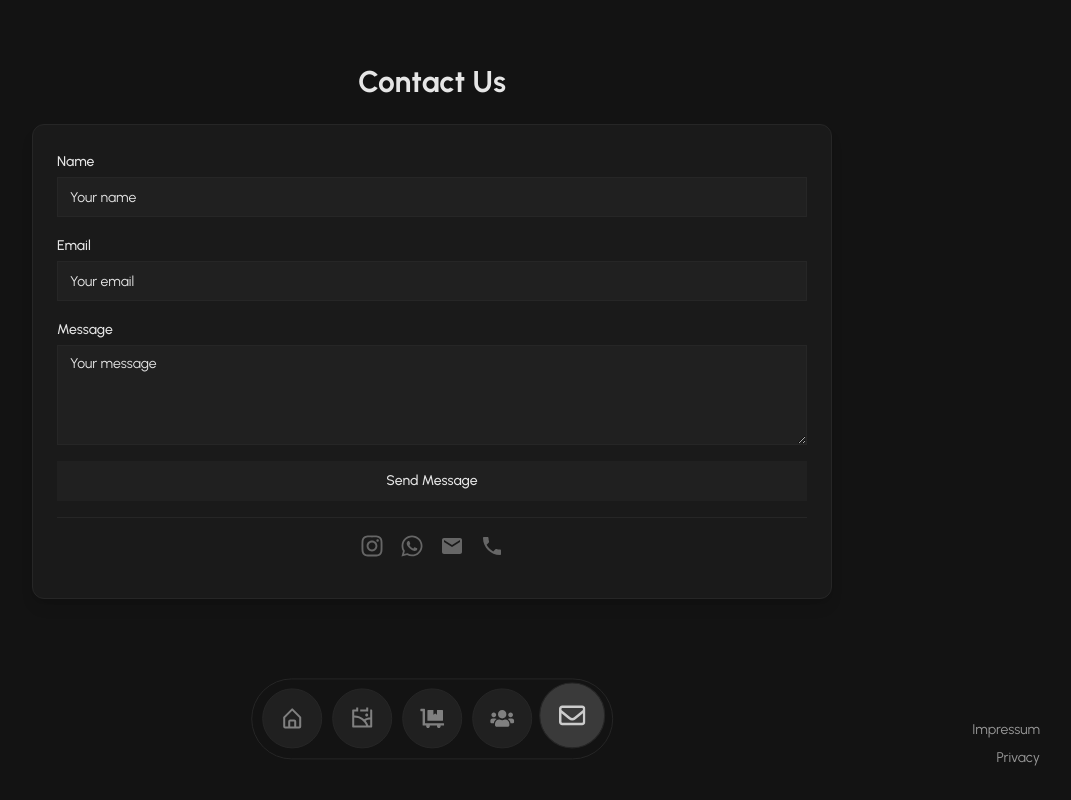
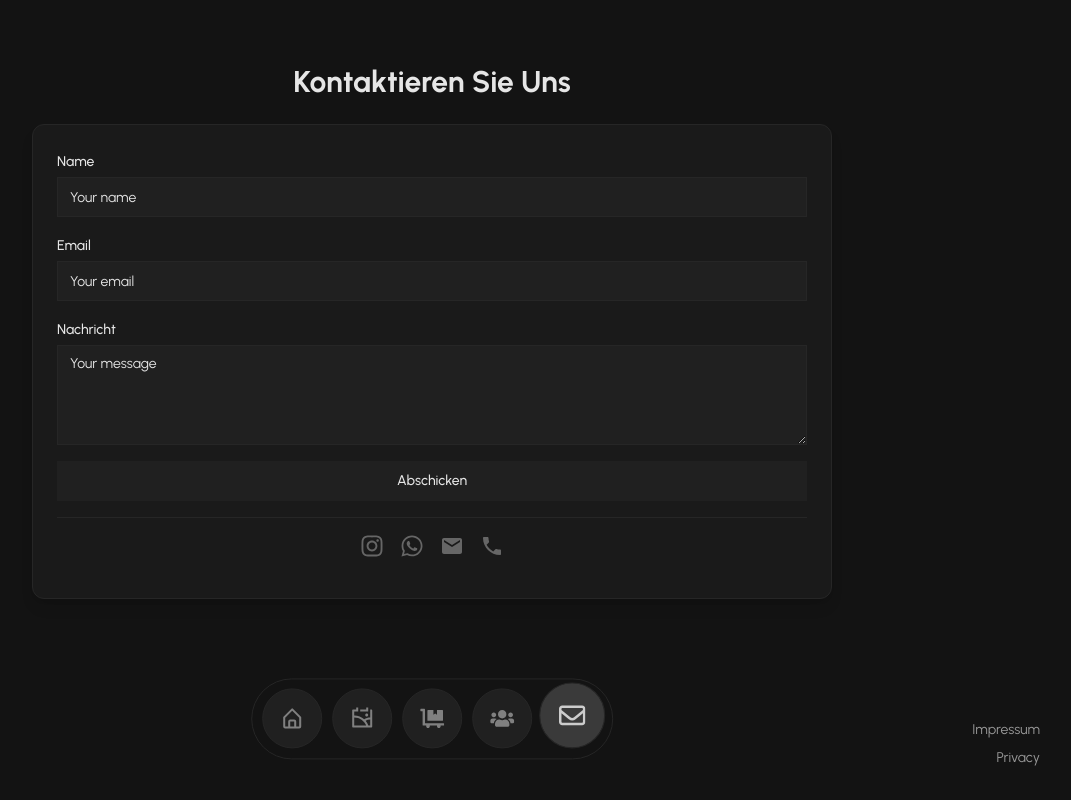
Before and after one commit to Crayonan/Decker-Lighting, a React (Vite) app: page /contact in a window 1280 px wide. Shown: the whole page, without its empty margins (208-1279 px from the left). Built offline with nearby package versions, Linux system fonts and the light colour scheme; no server answers.

Commit message:
Added translation to German

```diff
--- a/src/pages/Contact/Contact.tsx
+++ b/src/pages/Contact/Contact.tsx
@@ -80,7 +80,7 @@ export default function ContactForm() {
     <div className="min-h-screen bg-[hsl(0_0%_7.5%)] text-[hsl(0_0%_90%)] py-16 sm:py-16 flex flex-col">
       <div className="mx-auto w-full max-w-[90%] sm:max-w-[600px] md:max-w-[700px] lg:max-w-[800px] flex flex-col">
         <h2 className="mb-4 text-3xl font-bold text-center sm:text-3xl sm:mb-6">
-          Contact Us
+          Kontaktieren Sie Uns
         </h2>
         <div className="w-full bg-[hsl(0_0%_10%)] rounded-xl shadow-lg border border-[hsl(0_0%_15%)] p-4 sm:p-6 flex-grow flex flex-col">
           <form onSubmit={handleSubmit} className="flex-grow space-y-4">
@@ -113,7 +113,7 @@ export default function ContactForm() {
             </div>
             <div>
               <Label htmlFor="message" className="text-sm">
-                Message
+                Nachricht
               </Label>
               <Textarea
                 id="message"
@@ -131,8 +131,8 @@ export default function ContactForm() {
             >
               {!status.submitting
                 ? !status.submitted
-                  ? "Send Message"
-                  : "Message Sent"
+                  ? "Abschicken"
+                  : "Nachricht gesendet"
                 : "Sending..."}
             </Button>
           </form>
--- a/src/pages/Shop/Shop.tsx
+++ b/src/pages/Shop/Shop.tsx
@@ -88,7 +88,7 @@ export default function Shop() {
       <div className="max-w-4xl px-4 pb-24 mx-auto sm:pb-4">
         <div className="mb-12 text-center">
           <h1 className="py-8 mx-auto text-3xl font-bold text-center sm:px-4">
-            Our packages
+            Unsere Pakete
           </h1>
           <p className="max-w-2xl mx-auto text-dark-text-secondary">
             {shopText}
@@ -151,7 +151,7 @@ export default function Shop() {
                     className="mt-4 sm:mt-6 w-full bg-[#25D366] text-white py-2 sm:py-3 rounded-lg font-semibold text-sm sm:text-base hover:bg-[#128C7E] transition-colors duration-300 focus:outline-none focus:ring-2 focus:ring-[#128C7E] focus:ring-opacity-50 flex items-center justify-center"
                   >
                     <FaWhatsapp className="mr-2" />
-                    Inquire on WhatsApp
+                    Erkundigen Sie sich auf WhatsApp
                   </button>
                 </div>
               </div>
--- a/src/pages/Teams/Teams.tsx
+++ b/src/pages/Teams/Teams.tsx
@@ -87,7 +87,7 @@ export function TeamsPage() {
       <div className="mx-auto max-w-[1400px]">
         <div className="mb-12 text-center">
           <h2 className="py-8 mx-auto text-3xl font-bold text-center sm:px-4">
-            Meet Our Exceptional Team
+            Triff das Team hinter den Kulissen
           </h2>
           <p className="max-w-2xl mx-auto text-dark-text-secondary">
             {teamText}
@@ -95,7 +95,7 @@ export function TeamsPage() {
         </div>
 
         <h2 className="mb-8 text-2xl font-bold text-center">
-          Our Light Engineering Team
+          Wir stellen uns vor
         </h2>
 
         <div
@@ -133,7 +133,7 @@ export function TeamsPage() {
                 </p>
                 <div className="mb-4">
                   <h4 className="mb-2 font-semibold text-dark-text">
-                    Specialties:
+                    Referenzen:
                   </h4>
                   <div className="flex flex-wrap gap-2">
                     {employee.specialties.map((specialty) => (
@@ -149,7 +149,7 @@ export function TeamsPage() {
                 </div>
                 <div>
                   <h4 className="mb-2 font-semibold text-dark-text">
-                    Contact:
+                    Kontakt:
                   </h4>
                   <p className="text-sm text-dark-text-tertiary">
                     {employee.email}
```
